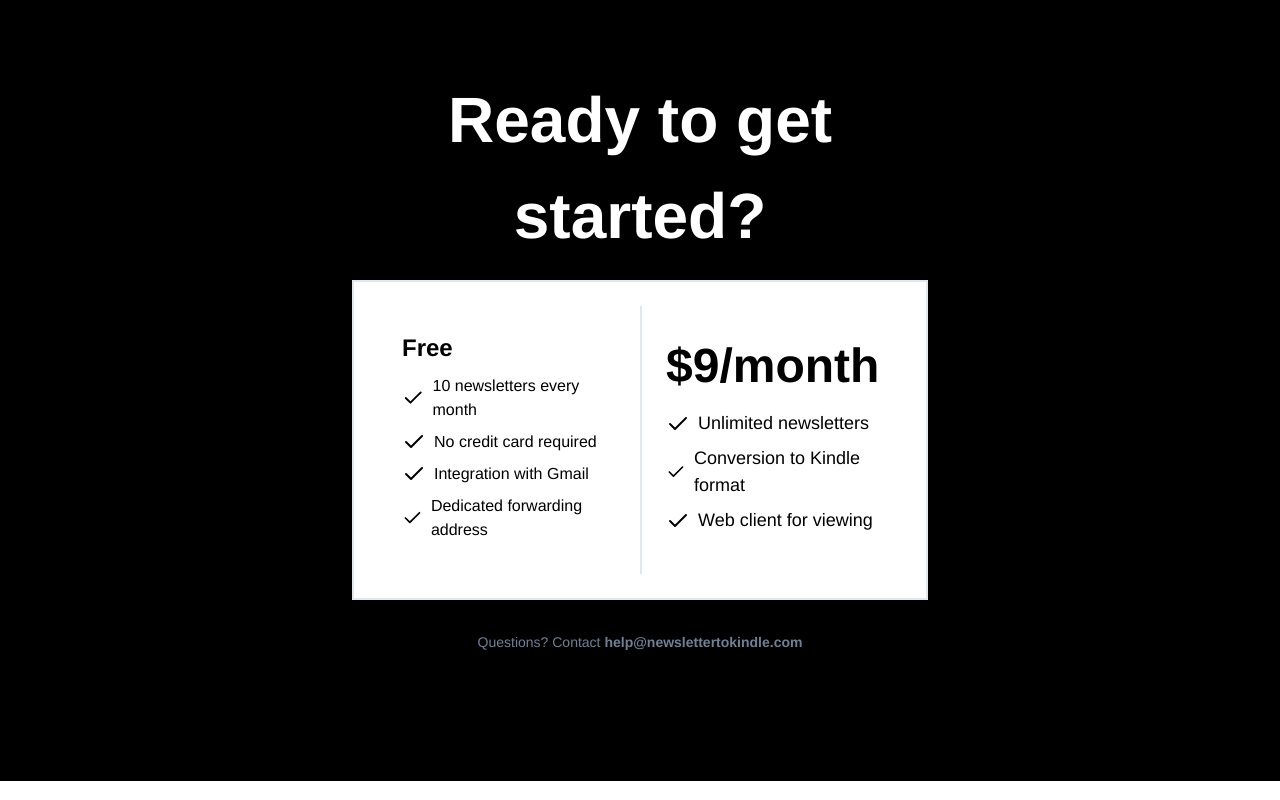
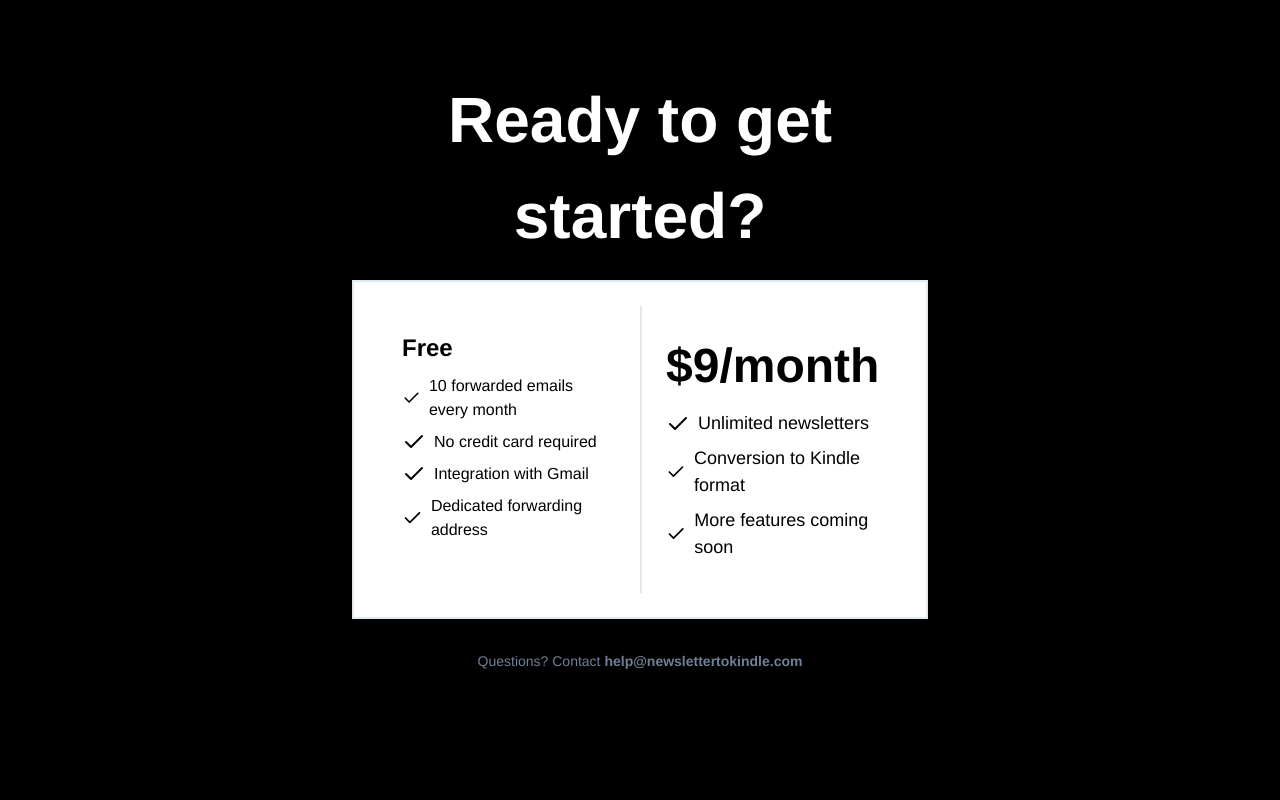
Before and after one commit to ryanwashburne/newslettertokindle-landing, a Gatsby site: page / in a window 1280 px wide. Shown: the part 3585-4385 px from the top of the page. Built offline with nearby package versions, Linux system fonts and the light colour scheme; Gatsby itself is replaced by a stand-in of ours; what @tailwindcss/custom-forms would draw is missing.

Commit message:
updated text

```diff
--- a/src/components/seo.js
+++ b/src/components/seo.js
@@ -5,12 +5,11 @@ import { Helmet } from 'react-helmet'
 
 function SEO({ description, lang, meta, keywords, title }) {
   const { site } = useStaticQuery(graphql`
-    query DefaultSEOQuery {
+    query {
       site {
         siteMetadata {
           title
           description
-          author
         }
       }
     }
--- a/src/pages/index.js
+++ b/src/pages/index.js
@@ -174,7 +174,7 @@ export default () => {
               <ul className="text-sma">
                 <li className="flex items-center mb-2">
                   <Check />
-                  <p className="ml-2">10 newsletters every month</p>
+                  <p className="ml-2">10 forwarded emails every month</p>
                 </li>
                 <li className="flex items-center mb-2">
                   <Check />
@@ -203,7 +203,7 @@ export default () => {
                 </li>
                 <li className="flex items-center mb-2">
                   <Check />
-                  <p className="ml-2">Web client for viewing</p>
+                  <p className="ml-2">More features coming soon</p>
                 </li>
               </ul>
             </div>
```
